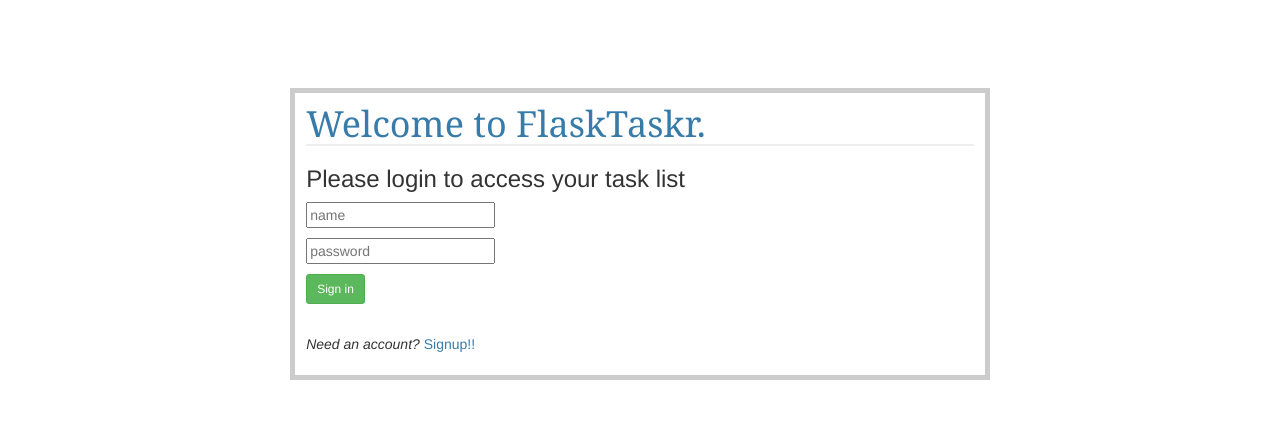
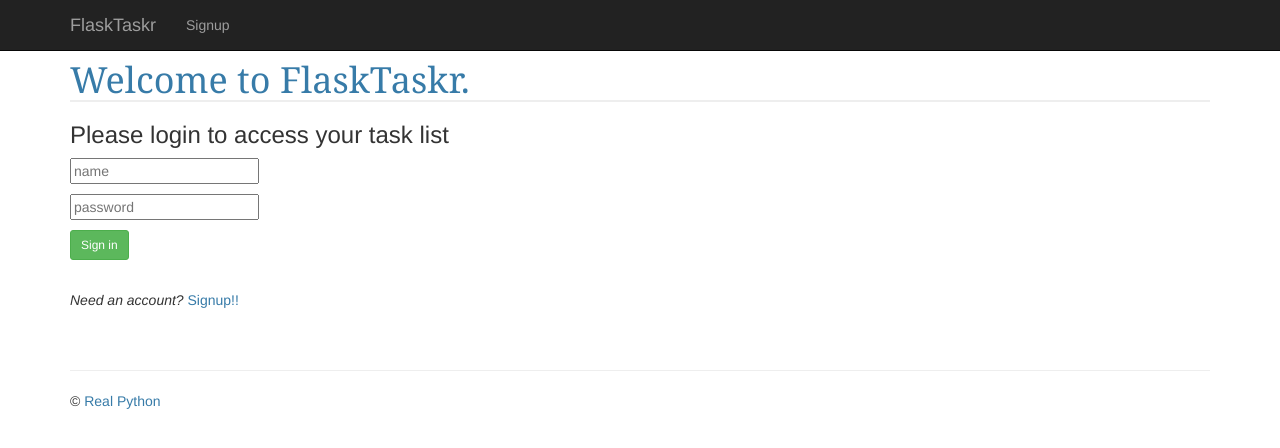
Before and after one commit to YuriyBlackFlag/flasktaskr_test, a Flask app: page / in a window 1280 px wide. Shown: the top 448 px of the page. Run offline with Flask 2, Linux system fonts and the light colour scheme; some libraries are stand-ins or nearby versions.

Commit message:
new structure

```diff
--- a/project/__init__.py
+++ b/project/__init__.py
@@ -1,9 +1,12 @@
 from flask import Flask
 from flask_sqlalchemy import SQLAlchemy
+from flask_bcrypt import Bcrypt
 
 app = Flask(__name__)
 app.config.from_pyfile('__config.py')
 db = SQLAlchemy(app)
+bcrypt = Bcrypt(app)
+
 from project.users.views import users_blueprint
 from project.tasks.views import tasks_blueprint
 
--- a/project/templates/_main.html
+++ b/project/templates/_main.html
@@ -12,15 +12,48 @@
             src="//maxcdnbootstrapcdncom/bootstrap/334/js/bootstrap.min.js"></script>
 </head>
 <body>
-<div class="page">
+    <div class="navbar navbar-inverse navbar-fixed-top" role="navigation">
+      <div class="container">
+        <div class="navbar-header">
+          <button type="button" class="navbar-toggle" data-toggle="collapse" data-target=".navbar-collapse">
+            <span class="sr-only">Toggle navigation</span>
+            <span class="icon-bar"></span>
+            <span class="icon-bar"></span>
+            <span class="icon-bar"></span>
+          </button>
+          <a class="navbar-brand" href="/">FlaskTaskr</a>
+        </div>
+        <div class="collapse navbar-collapse">
+          <ul class="nav navbar-nav">
+            {% if not session.logged_in %}
+              <li><a href="/register">Signup</a></li>
+            {% else %}
+              <li><a href="/logout">Signout</a></li>
+            {% endif %}
+          </ul>
+        </div><!--/.nav-collapse -->
+      </div>
+    </div>
+
+    <div class="container">
+      <div class="content">
+
         {% for message in get_flashed_messages() %}
-        <div class="flash">{{ message }}</div>
+          <div class="alert alert-success">{{ message }}</div>
         {% endfor %}
+
         {% if error %}
-        <p class="error"><strong>Error:</strong> {{ error }}</p>
+          <div class="error"><strong>Error:</strong> {{ error }}</div>
         {% endif %}
+
         {% block content %}
         {% endblock %}
+
       </div>
+      <div class="footer">
+        <hr>
+        <p>&copy; <a target="_blank" href="https://www.realpython.com">Real Python</a></p>
+      </div>
+    </div><!-- /.container -->
 </body>
 </html>
--- a/project/users/views.py
+++ b/project/users/views.py
@@ -5,7 +5,7 @@ from flask import flash, redirect, render_template, \
     request, session, url_for, Blueprint
 from sqlalchemy.exc import IntegrityError
 from .forms import RegisterForm, LoginForm
-from project import db
+from project import db, bcrypt
 from project.models import User
 
 users_blueprint = Blueprint('users', __name__)
@@ -37,8 +37,8 @@ def register_user():
                 user_id + 1,
                 form.name.data,
                 form.email.data,
-                form.password.data,
             )
+            new_user.set_password(form.password.data)
             try:
                 db.session.add(new_user)
                 db.session.commit()
@@ -57,7 +57,7 @@ def login():
     if request.method == "POST":
         if form.validate_on_submit():
             user = User.query.filter_by(name=request.form['name']).first()
-            if user is not None and user.password == request.form['password']:
+            if user is not None and bcrypt.check_password_hash(user.password, request.form['password']):
                 session['logged_in'] = True
                 session['user_id'] = user.id
                 session['role'] = user.role
--- a/requirements.txt
+++ b/requirements.txt
@@ -1,13 +1,18 @@
+bcrypt==3.1.1
+cffi==1.9.1
 click==6.6
 coverage==4.2
 cx-Oracle==5.2.1
 Flask==0.11.1
+Flask-Bcrypt==0.7.1
 Flask-SQLAlchemy==2.1
 Flask-WTF==0.13.1
 itsdangerous==0.24
 Jinja2==2.8
 MarkupSafe==0.23
 nose==1.3.4
+pycparser==2.17
+six==1.10.0
 SQLAlchemy==1.1.4
 Werkzeug==0.11.11
 WTForms==2.1
--- a/run.py
+++ b/run.py
@@ -1,3 +1,3 @@
 from project import app
 
-app.run(debug=True)
+app.run(debug=True,  use_reloader=False)
```
Also changed, not shown: db_create.py (+9 -9 lines), project/models.py (+7 -2 lines), project/templates/tasks.html (+11 -3 lines), tests/test_tasks.py (+41 -0 lines). Lines whose indentation alone changed are shown as unchanged.
